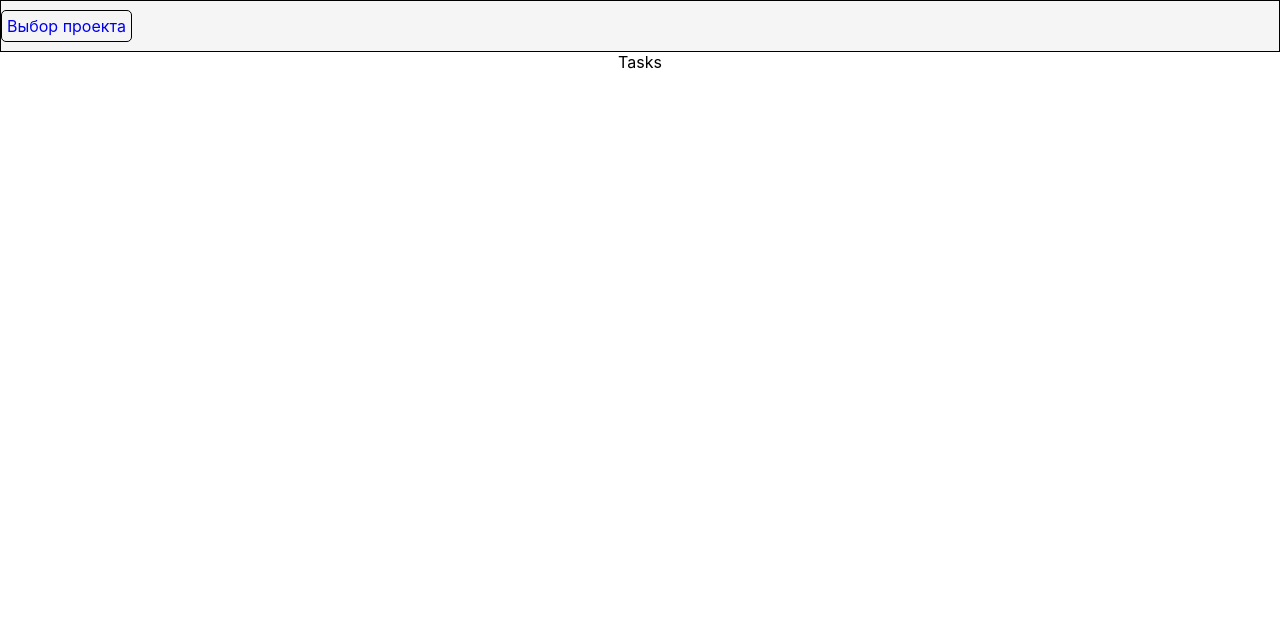
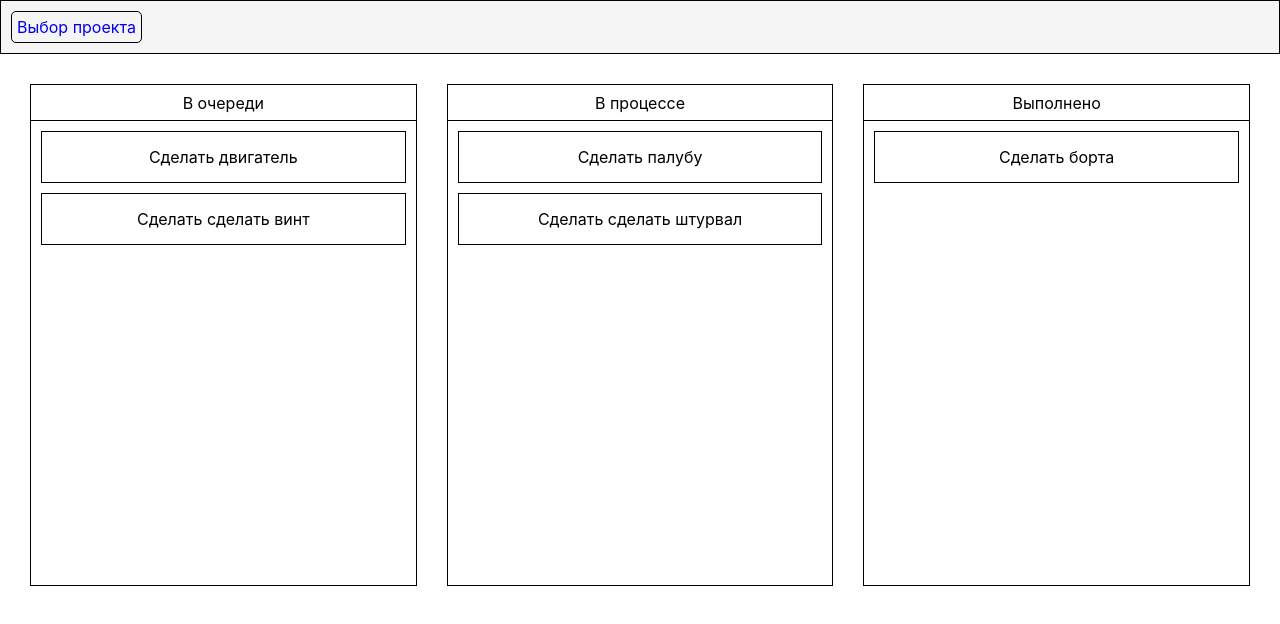
Before and after one commit to Ovsepyan28/projects-under-control, a React (Create React App) app: page /1 in a window 1280 px wide. Shown: the top 624 px of the page. Built offline with nearby package versions, Linux system fonts and the light colour scheme.

Commit message:
feat: сделал скелет приложения

```diff
--- a/src/App.tsx
+++ b/src/App.tsx
@@ -2,7 +2,7 @@ import "./App.sass";
 import { Route, Routes } from "react-router-dom";
 import { RouteWithLayout } from "./components/RouteWithLayout";
 import { Projects } from "./components/Projects";
-import { Tasks } from "./components/Tasks";
+import { Project } from "./components/Project";
 
 function App() {
     return (
@@ -10,7 +10,7 @@ function App() {
             <Routes>
                 <Route path="/" element={<RouteWithLayout />}>
                     <Route index element={<Projects />} />
-                    <Route path="/:id" element={<Tasks />} />
+                    <Route path="/:id" element={<Project />} />
                 </Route>
             </Routes>
         </div>
--- a/src/components/Header/styles.sass
+++ b/src/components/Header/styles.sass
@@ -1,14 +1,14 @@
 .header
     display: flex
-    height: 50px
     background-color: #F5F5F5
     align-items: center
     justify-content: space-between
     gap: 20px
     border: 1px solid black
+    padding: 10px
 
-.buttonProjects
-    text-decoration: none
-    border: 1px solid black
-    padding: 5px
-    border-radius: 5px
+    .buttonProjects
+        text-decoration: none
+        border: 1px solid black
+        padding: 5px
+        border-radius: 5px
--- /dev/null
+++ b/src/components/Project/index.tsx
@@ -0,0 +1,32 @@
+import { FC } from "react";
+
+import { TasksList } from "../TasksList";
+
+import "./styles.sass";
+
+export type Task = {
+    id: number;
+    name: string;
+    status: "queue" | "inProgress" | "done";
+};
+
+const fakeProject: { name: string; tasks: Task[] } = {
+    name: "Построить корабль",
+    tasks: [
+        { id: 1, name: "Сделать двигатель", status: "queue" },
+        { id: 2, name: "Сделать борта", status: "done" },
+        { id: 3, name: "Сделать палубу", status: "inProgress" },
+        { id: 4, name: "Сделать сделать винт", status: "queue" },
+        { id: 5, name: "Сделать сделать штурвал", status: "inProgress" },
+    ],
+};
+
+export const Project: FC = () => {
+    return (
+        <div className="project">
+            <TasksList type="queue" tasks={fakeProject.tasks.filter((task) => task.status === "queue")} />
+            <TasksList type="inProgress" tasks={fakeProject.tasks.filter((task) => task.status === "inProgress")} />
+            <TasksList type="done" tasks={fakeProject.tasks.filter((task) => task.status === "done")} />
+        </div>
+    );
+};
--- /dev/null
+++ b/src/components/Project/styles.sass
@@ -0,0 +1,4 @@
+.project
+    display: flex
+    gap: 30px
+    padding: 30px
--- /dev/null
+++ b/src/components/ProjectCard/index.tsx
@@ -0,0 +1,18 @@
+import { FC } from "react";
+import { useNavigate } from "react-router-dom";
+
+import "./styles.sass";
+
+export interface IProjectCardProps {
+    name: string;
+}
+
+export const ProjectCard: FC<IProjectCardProps> = ({ name }) => {
+    const navigate = useNavigate();
+
+    return (
+        <div className="projectCard" onClick={() => navigate(`/test`)}>
+            {name}
+        </div>
+    );
+};
--- /dev/null
+++ b/src/components/ProjectCard/styles.sass
@@ -0,0 +1,8 @@
+.projectCard
+    display: flex
+    align-items: center
+    justify-content: center
+    height: 50px
+    min-height: 50px
+    cursor: pointer
+    border: 1px solid black
--- a/src/components/Projects/index.tsx
+++ b/src/components/Projects/index.tsx
@@ -1,5 +1,13 @@
 import { FC } from "react";
 
+import { ProjectCard } from "../ProjectCard";
+
+import "./styles.sass";
+
+const fakeProjects = ["Постройка корабля", "Постройка самолета"];
+
+const projectsList = fakeProjects.map((project) => <ProjectCard name={project} key={project} />);
+
 export const Projects: FC = () => {
-    return <div>Projects</div>;
+    return <div className="projects">{projectsList}</div>;
 };
--- a/src/components/Projects/styles.sass
+++ b/src/components/Projects/styles.sass
@@ -1 +1,5 @@
-justify-content:
+.projects
+    padding: 30px
+    display: flex
+    flex-direction: column
+    gap: 20px
--- a/src/components/Tasks/index.tsx
+++ b/src/components/Tasks/index.tsx
@@ -1,5 +1,11 @@
 import { FC } from "react";
 
-export const Tasks: FC = () => {
-    return <div>Tasks</div>;
+import "./styles.sass";
+
+export interface ITasksProps {
+    name: string;
+}
+
+export const Tasks: FC<ITasksProps> = ({ name }) => {
+    return <div className="task">{name}</div>;
 };
--- /dev/null
+++ b/src/components/Tasks/styles.sass
@@ -0,0 +1,7 @@
+.task
+    display: flex
+    align-items: center
+    justify-content: center
+    min-height: 50px
+    border: 1px solid black
+    cursor: pointer
--- /dev/null
+++ b/src/components/TasksList/index.tsx
@@ -0,0 +1,23 @@
+import { FC } from "react";
+
+import "./styles.sass";
+import { Task } from "../Project";
+import { Tasks } from "../Tasks";
+
+export interface ITasksListProps {
+    type: "queue" | "inProgress" | "done";
+    tasks: Task[];
+}
+
+const listNames = { queue: "В очереди", inProgress: "В процессе", done: "Выполнено" };
+
+export const TasksList: FC<ITasksListProps> = ({ type, tasks }) => {
+    const tasksList = tasks.map((task) => <Tasks name={task.name} key={task.id} />);
+
+    return (
+        <div className="tasksList">
+            <div className="tasksList-header">{listNames[type]}</div>
+            <div className="tasks">{tasksList}</div>
+        </div>
+    );
+};
--- /dev/null
+++ b/src/components/TasksList/styles.sass
@@ -0,0 +1,19 @@
+.tasksList
+    width: 100%
+    border: 1px solid black
+    min-height: 500px
+    display: flex
+    flex-direction: column
+
+    .tasksList-header
+        display: flex
+        align-items: center
+        justify-content: center
+        height: 40px
+        border-bottom: 1px solid black
+    .tasks
+        display: flex
+        padding: 10px
+        flex-direction: column
+        gap: 10px
+        height: 100%
```
